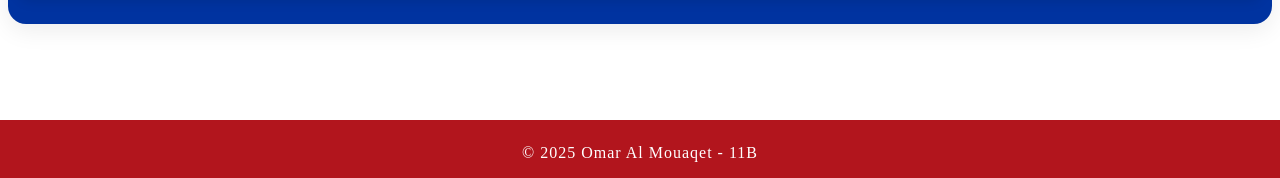
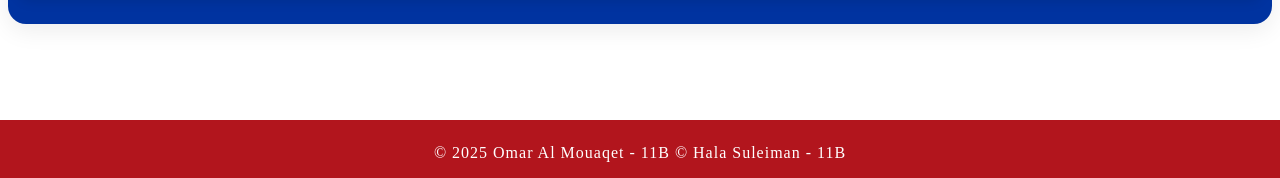
Before and after one commit to TeamPlasticure/GoodByeYear11.github.io, a plain HTML site: page index.html in a window 1280 px wide. Shown: the part 1889-2067 px from the top of the page. Drawn offline with nearby package versions, Linux system fonts and the light colour scheme.

Commit message:
index.html

```diff
--- a/index.html
+++ b/index.html
@@ -92,6 +92,7 @@
 
   <footer>
     &copy; 2025 Omar Al Mouaqet - 11B
+    &copy; Hala Suleiman - 11B
   </footer>
 
   <script src="script.js"></script>
```
